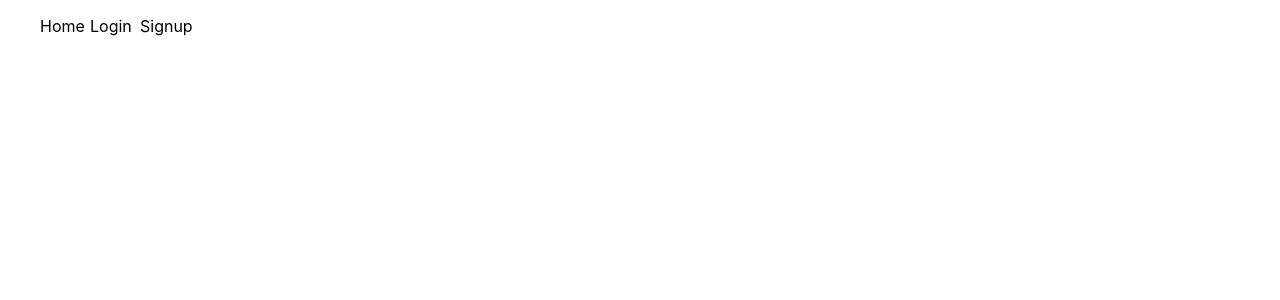
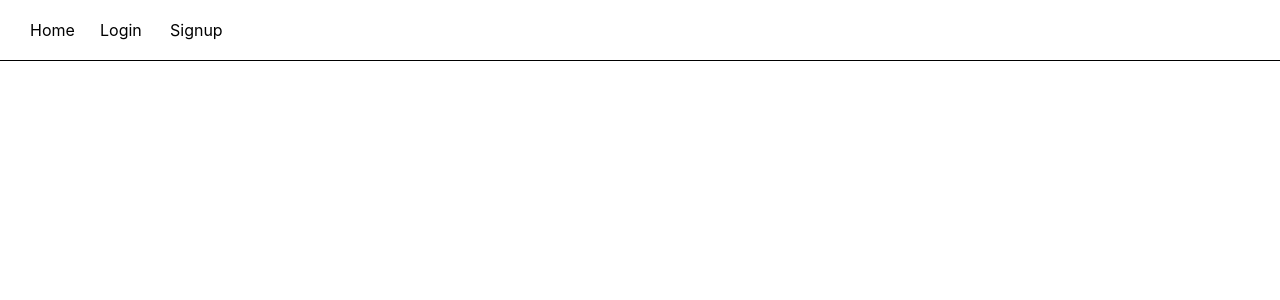
Before and after one commit to chaheein123/chat-app-frontend, a React (Create React App) app: page / in a window 1280 px wide. Shown: the top 300 px of the page. Built offline with nearby package versions, Linux system fonts and the light colour scheme.

Commit message:
Update navbar.css

```diff
--- a/src/components/navbar.css
+++ b/src/components/navbar.css
@@ -1,8 +1,12 @@
 .navbar ul {
+  align-items: center;
+  background-color: rgba(255, 255, 255, 0.1);
+  border-bottom: 1px black solid;
   display: flex;
-  align-items: center;
+  padding: 20px 30px;
+  margin: 0;
 }
 
 .navbar ul li {
-  width: 50px;
+  width: 70px;
 }
```
